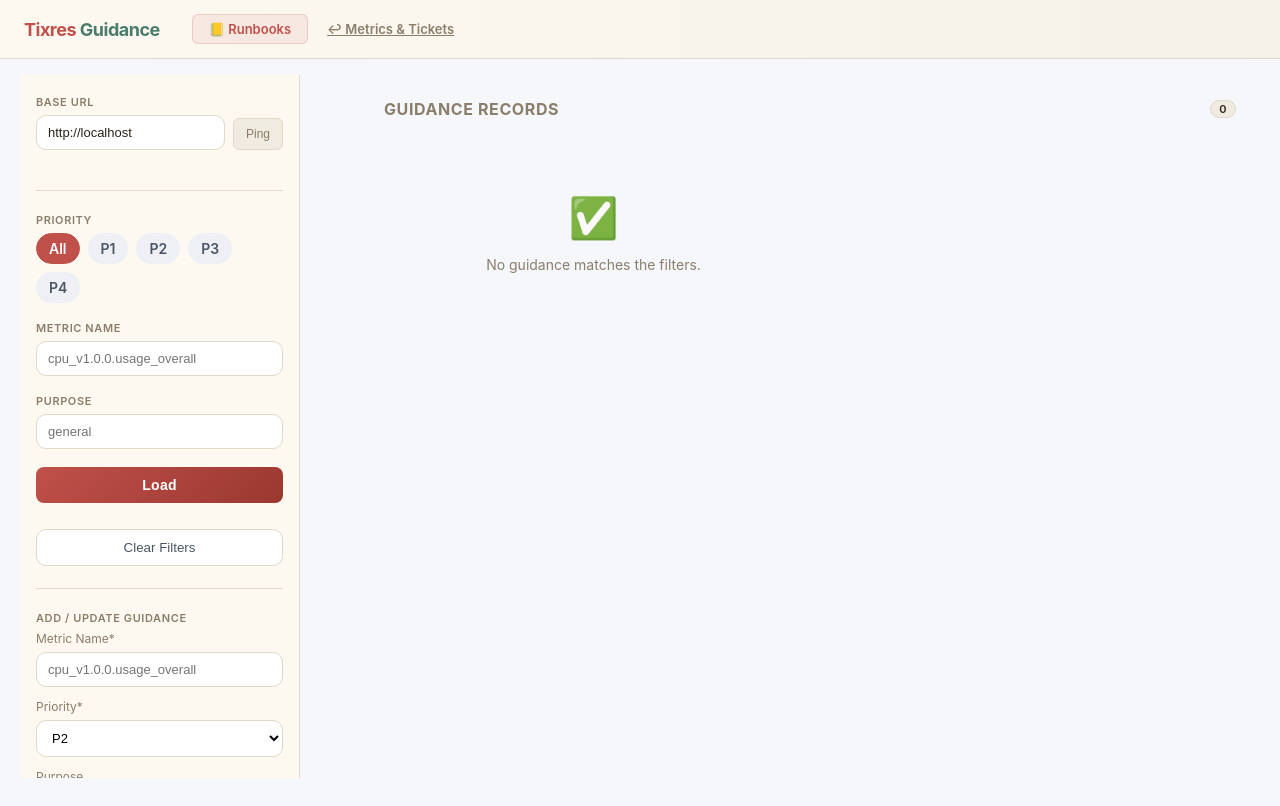
After one commit to 24AIML042-Nyasia/Tixres, a Django app: page /demo/guidance/ in a window 1280 px wide. The commit adds this page. Run offline with Django 5.2, Linux system fonts and the light colour scheme; data that the repository does not hold is empty.

Commit message:
UI: guidance, comment

```diff
--- a/config/urls.py
+++ b/config/urls.py
@@ -6,7 +6,8 @@ from django.urls import path, include
 from config import views as config_views
 
 urlpatterns = [
-    path('demo/ui/',     config_views.feature_client_ui, name='feature-client-ui'),
+    path('demo/ui/',       config_views.feature_client_ui, name='feature-client-ui'),
+    path('demo/guidance/', config_views.guidance_ui,       name='guidance-ui'),
     path('admin/',        admin.site.urls),
     path('api/dev-auth/',   include('dev_auth.urls')),
     path('api/auth/',       include('auth_core.urls')),
--- a/config/views.py
+++ b/config/views.py
@@ -7,3 +7,11 @@ def feature_client_ui(request):
     """
     default_base = request.build_absolute_uri("/").rstrip("/")
     return render(request, "guidance/feature_client.html", {"default_base_url": default_base})
+
+
+def guidance_ui(request):
+    """
+    Serve the guidance library UI sharing the same design language.
+    """
+    default_base = request.build_absolute_uri("/").rstrip("/")
+    return render(request, "guidance/guidance_client.html", {"default_base_url": default_base})
--- /dev/null
+++ b/guidance/static/guidance/guidance-client.css
@@ -0,0 +1,165 @@
+@import url("feature-client.css");
+
+:root {
+  --card: #fff;
+}
+
+body {
+  background: #f6f7fb;
+}
+
+.layout {
+  display: grid;
+  grid-template-columns: 320px 1fr;
+  gap: 20px;
+  padding: 16px 20px 28px;
+}
+
+.sidebar .form-field {
+  display: flex;
+  flex-direction: column;
+  gap: 6px;
+  margin-bottom: 12px;
+}
+
+.sidebar label {
+  font-size: 12px;
+  color: var(--muted);
+}
+
+.sidebar input,
+.sidebar select,
+.sidebar textarea {
+  width: 100%;
+  border: 1px solid var(--border);
+  border-radius: 10px;
+  padding: 9px 11px;
+  font-size: 13px;
+  background: #fff;
+}
+
+.chip-row {
+  display: flex;
+  gap: 8px;
+  flex-wrap: wrap;
+}
+
+.chip {
+  padding: 6px 12px;
+  border-radius: 999px;
+  background: #eef0f6;
+  color: #4b5563;
+  font-weight: 600;
+  cursor: pointer;
+  border: 1px solid transparent;
+  user-select: none;
+}
+
+.chip.active {
+  background: var(--accent);
+  color: #fff;
+  border-color: var(--accent);
+}
+
+.main .section-hdr {
+  display: flex;
+  align-items: center;
+  gap: 10px;
+  font-size: 16px;
+  font-weight: 700;
+  margin-bottom: 14px;
+}
+
+.guidance-grid {
+  display: grid;
+  grid-template-columns: repeat(auto-fill, minmax(320px, 1fr));
+  gap: 14px;
+}
+
+.g-card {
+  background: var(--card);
+  border: 1px solid var(--border);
+  border-radius: 14px;
+  padding: 14px 16px;
+  box-shadow: 0 6px 16px rgba(0,0,0,0.04);
+  display: flex;
+  flex-direction: column;
+  gap: 10px;
+}
+
+.g-card .title {
+  font-weight: 700;
+  font-size: 15px;
+  color: #111827;
+}
+
+.g-card .meta {
+  display: flex;
+  gap: 8px;
+  flex-wrap: wrap;
+  align-items: center;
+  font-size: 11px;
+  color: var(--muted);
+}
+
+.badge {
+  padding: 2px 8px;
+  border-radius: 999px;
+  font-weight: 700;
+  font-size: 11px;
+}
+
+.badge-P1 { background: #fee2e2; color: #b91c1c; }
+.badge-P2 { background: #fef3c7; color: #b45309; }
+.badge-P3 { background: #e0f2fe; color: #0369a1; }
+.badge-P4 { background: #e5e7eb; color: #374151; }
+
+.steps {
+  list-style: decimal;
+  padding-left: 18px;
+  margin: 0;
+  display: flex;
+  flex-direction: column;
+  gap: 4px;
+  font-size: 13px;
+  color: #111827;
+}
+
+.notes {
+  font-size: 12px;
+  color: #4b5563;
+  background: #f8fafc;
+  padding: 8px 10px;
+  border-radius: 10px;
+  border: 1px dashed #cbd5e1;
+}
+
+.meta-pill {
+  padding: 4px 8px;
+  border-radius: 8px;
+  background: #f4f5f9;
+  border: 1px solid var(--border);
+}
+
+.secondary-btn {
+  width: 100%;
+  margin-top: 8px;
+  background: #fff;
+  color: #4b5563;
+  border: 1px solid var(--border);
+  padding: 10px 12px;
+  border-radius: 10px;
+  cursor: pointer;
+}
+
+.secondary-btn:hover { border-color: #cbd5e1; }
+
+.hint {
+  color: var(--muted);
+  font-size: 11px;
+}
+
+@media (max-width: 960px) {
+  .layout { grid-template-columns: 1fr; }
+  .sidebar { order: 2; }
+}
--- /dev/null
+++ b/guidance/static/guidance/guidance-client.js
@@ -0,0 +1,181 @@
+let priorityFilter = "";
+
+function normalizeBase(raw) {
+  if (!raw || !raw.trim()) return null;
+  let url = raw.trim();
+  if (!/^https?:\/\//i.test(url)) url = "http://" + url;
+  if (url.endsWith("/")) url = url.slice(0, -1);
+  try { return new URL(url).origin; } catch { return null; }
+}
+
+function saveState() {
+  const state = {
+    base: document.getElementById("baseUrl").value,
+    priority: priorityFilter,
+    metric: document.getElementById("metricFilter").value,
+    purpose: document.getElementById("purposeFilter").value,
+  };
+  localStorage.setItem("guidanceState", JSON.stringify(state));
+}
+
+function loadState() {
+  try {
+    const state = JSON.parse(localStorage.getItem("guidanceState") || "{}");
+    if (state.base) document.getElementById("baseUrl").value = state.base;
+    if (state.metric) document.getElementById("metricFilter").value = state.metric;
+    if (state.purpose) document.getElementById("purposeFilter").value = state.purpose;
+    if (state.priority) {
+      const chip = document.querySelector(`.chip[data-val='${state.priority}']`);
+      if (chip) setPriorityFilter(chip, false);
+    }
+  } catch {}
+}
+
+function pingServer() {
+  const status = document.getElementById("pingStatus");
+  status.textContent = "Pinging…";
+  status.style.color = "#6b7280";
+  const base = normalizeBase(document.getElementById("baseUrl").value);
+  if (!base) { status.textContent = "Invalid URL"; status.style.color = "#ef4444"; return; }
+  fetch(`${base}/health`).then(r => {
+    status.textContent = r.ok ? "● Server reachable" : `✗ ${r.status}`;
+    status.style.color = r.ok ? "#2a8a7e" : "#e8445a";
+  }).catch(() => {
+    status.textContent = "✗ Unreachable";
+    status.style.color = "#e8445a";
+  });
+}
+
+function setPriorityFilter(el, fetchNow = true) {
+  document.querySelectorAll("#priorityChips .chip").forEach(c => c.classList.remove("active"));
+  el.classList.add("active");
+  priorityFilter = el.dataset.val || "";
+  if (fetchNow) fetchGuidance();
+  saveState();
+}
+
+function handleKey(e, cb) { if (e.key === "Enter") cb(); }
+
+async function fetchGuidance() {
+  const base = normalizeBase(document.getElementById("baseUrl").value);
+  if (!base) { alert("Enter a valid Base URL."); return; }
+  const params = new URLSearchParams({ limit: 100 });
+  const metric = document.getElementById("metricFilter").value.trim();
+  const purpose = document.getElementById("purposeFilter").value.trim();
+  if (priorityFilter) params.set("priority", priorityFilter);
+  if (metric) params.set("metric_name", metric);
+  if (purpose) params.set("purpose", purpose);
+
+  const grid = document.getElementById("guidanceGrid");
+  grid.innerHTML = '<div class="empty-state"><div class="icon">⏳</div><p>Loading…</p></div>';
+
+  try {
+    const res = await fetch(`${base}/api/guidance?${params.toString()}`);
+    const data = await res.json();
+    renderGuidance(data.items || []);
+    saveState();
+  } catch (e) {
+    grid.innerHTML = `<div class="empty-state"><p>Error: ${e}</p></div>`;
+  }
+}
+
+function renderGuidance(items) {
+  const grid = document.getElementById("guidanceGrid");
+  const countBadge = document.getElementById("countBadge");
+  countBadge.textContent = items.length;
+  if (!items.length) {
+    grid.innerHTML = '<div class="empty-state"><div class="icon">✅</div><p>No guidance matches the filters.</p></div>';
+    return;
+  }
+  grid.innerHTML = "";
+  items.forEach(item => {
+    const card = document.createElement("div");
+    card.className = "g-card";
+    const steps = (item.resolution_steps || []).map(s => `<li>${s.action || s}</li>`).join("");
+    const notes = item.resolver_notes ? `<div class="notes">${item.resolver_notes}</div>` : "";
+    const meta = `
+      <span class="badge badge-${item.priority}">Priority ${item.priority}</span>
+      <span class="meta-pill">${item.purpose}</span>
+      <span class="meta-pill">${item.metric_name}</span>
+      <span class="meta-pill">Updated ${fmtTime(item.last_updated)}</span>`;
+
+    card.innerHTML = `
+      <div class="title">${item.metric_name}</div>
+      <div class="meta">${meta}</div>
+      <ol class="steps">${steps}</ol>
+      ${notes}
+    `;
+    grid.appendChild(card);
+  });
+}
+
+function fmtTime(iso) {
+  if (!iso) return "—";
+  try {
+    return new Date(iso).toLocaleString([], { month: "short", day: "numeric", hour: "2-digit", minute: "2-digit" });
+  } catch {
+    return iso;
+  }
+}
+
+async function submitGuidance() {
+  const base = normalizeBase(document.getElementById("baseUrl").value);
+  if (!base) { alert("Enter a valid Base URL."); return; }
+
+  const metric = document.getElementById("formMetric").value.trim();
+  const priority = document.getElementById("formPriority").value;
+  const purpose = document.getElementById("formPurpose").value.trim() || "general";
+  const stepsRaw = document.getElementById("formSteps").value;
+  const notes = document.getElementById("formNotes").value.trim();
+  const status = document.getElementById("formStatus");
+
+  const steps = stepsRaw.split(/\n+/).map(s => s.trim()).filter(Boolean).map((action, idx) => ({ step: idx + 1, action }));
+
+  if (!metric || !steps.length) {
+    status.textContent = "Metric and at least one step are required.";
+    status.style.color = "#e8445a";
+    return;
+  }
+
+  status.textContent = "Saving…";
+  status.style.color = "#6b7280";
+
+  try {
+    const res = await fetch(`${base}/api/guidance`, {
+      method: "PUT",
+      headers: { "Content-Type": "application/json" },
+      body: JSON.stringify({
+        metric_name: metric,
+        priority,
+        purpose,
+        resolution_steps: steps,
+        resolver_notes: notes || null,
+      }),
+    });
+    if (!res.ok) {
+      const msg = await res.text();
+      status.textContent = `Error ${res.status}: ${msg}`;
+      status.style.color = "#e8445a";
+      return;
+    }
+    status.textContent = "Saved. Refreshing…";
+    status.style.color = "#2a8a7e";
+    fetchGuidance();
+  } catch (e) {
+    status.textContent = `Error: ${e}`;
+    status.style.color = "#e8445a";
+  }
+}
+
+function resetFilters() {
+  priorityFilter = "";
+  document.querySelectorAll("#priorityChips .chip").forEach(c => c.classList.remove("active"));
+  document.querySelector("#priorityChips .chip[data-val='']").classList.add("active");
+  document.getElementById("metricFilter").value = "";
+  document.getElementById("purposeFilter").value = "";
+  fetchGuidance();
+}
+
+// init
+loadState();
+fetchGuidance();
--- /dev/null
+++ b/guidance/templates/guidance/guidance_client.html
@@ -0,0 +1,104 @@
+<!doctype html>
+{% load static %}
+<html lang="en">
+<head>
+  <meta charset="utf-8" />
+  <title>Tixres Guidance Library</title>
+  <link rel="stylesheet" href="{% static 'guidance/guidance-client.css' %}" />
+</head>
+<body>
+  <div class="topbar">
+    <div class="logo">Tixres <span>Guidance</span></div>
+    <div class="nav-tabs">
+      <div class="nav-tab active">📒 Runbooks</div>
+      <a class="nav-tab" href="{% url 'feature-client-ui' %}">↩ Metrics & Tickets</a>
+    </div>
+  </div>
+
+  <div class="layout">
+    <aside class="sidebar">
+      <div>
+        <div class="field-label">Base URL</div>
+        <div class="base-url-row">
+          <input type="text" id="baseUrl" placeholder="{{ default_base_url }}" value="{{ default_base_url }}" onchange="saveState()" />
+          <button class="ping-btn" onclick="pingServer()">Ping</button>
+        </div>
+        <div class="ping-status" id="pingStatus"></div>
+      </div>
+      <hr class="divider" />
+
+      <div>
+        <div class="field-label">Priority</div>
+        <div class="chip-row" id="priorityChips">
+          <div class="chip active" data-val="" onclick="setPriorityFilter(this)">All</div>
+          <div class="chip" data-val="P1" onclick="setPriorityFilter(this)">P1</div>
+          <div class="chip" data-val="P2" onclick="setPriorityFilter(this)">P2</div>
+          <div class="chip" data-val="P3" onclick="setPriorityFilter(this)">P3</div>
+          <div class="chip" data-val="P4" onclick="setPriorityFilter(this)">P4</div>
+        </div>
+      </div>
+
+      <div>
+        <div class="field-label">Metric Name</div>
+        <input type="text" id="metricFilter" placeholder="cpu_v1.0.0.usage_overall" onkeyup="handleKey(event, fetchGuidance)" />
+      </div>
+
+      <div>
+        <div class="field-label">Purpose</div>
+        <input type="text" id="purposeFilter" placeholder="general" onkeyup="handleKey(event, fetchGuidance)" />
+      </div>
+
+      <button class="run-btn" onclick="fetchGuidance()">Load</button>
+      <button class="secondary-btn" onclick="resetFilters()">Clear Filters</button>
+
+      <hr class="divider" />
+
+      <div>
+        <div class="field-label">Add / Update Guidance</div>
+        <div class="form-field">
+          <label>Metric Name*</label>
+          <input type="text" id="formMetric" placeholder="cpu_v1.0.0.usage_overall" />
+        </div>
+        <div class="form-field">
+          <label>Priority*</label>
+          <select id="formPriority">
+            <option value="P1">P1</option>
+            <option value="P2" selected>P2</option>
+            <option value="P3">P3</option>
+            <option value="P4">P4</option>
+          </select>
+        </div>
+        <div class="form-field">
+          <label>Purpose</label>
+          <input type="text" id="formPurpose" placeholder="general" />
+        </div>
+        <div class="form-field">
+          <label>Resolution Steps* <span class="hint">(one per line)</span></label>
+          <textarea id="formSteps" rows="6" placeholder="Check top/htop for runaway processes&#10;Restart offending service if safe"></textarea>
+        </div>
+        <div class="form-field">
+          <label>Resolver Notes</label>
+          <textarea id="formNotes" rows="3" placeholder="Escalate if persists for 10m."></textarea>
+        </div>
+        <button class="run-btn" onclick="submitGuidance()">Save Guidance</button>
+        <div class="ping-status" id="formStatus"></div>
+      </div>
+    </aside>
+
+    <main class="main">
+      <div class="section-hdr">
+        Guidance Records
+        <span class="count-badge" id="countBadge">0</span>
+      </div>
+      <div id="guidanceGrid" class="guidance-grid">
+        <div class="empty-state">
+          <div class="icon">📒</div>
+          <p>Load to see runbooks.</p>
+        </div>
+      </div>
+    </main>
+  </div>
+
+  <script src="{% static 'guidance/guidance-client.js' %}"></script>
+</body>
+</html>
```
Also changed, not shown: guidance/static/guidance/feature-client.js (+185 -7 lines), guidance/templates/guidance/feature_client.html (+94 -2 lines).
